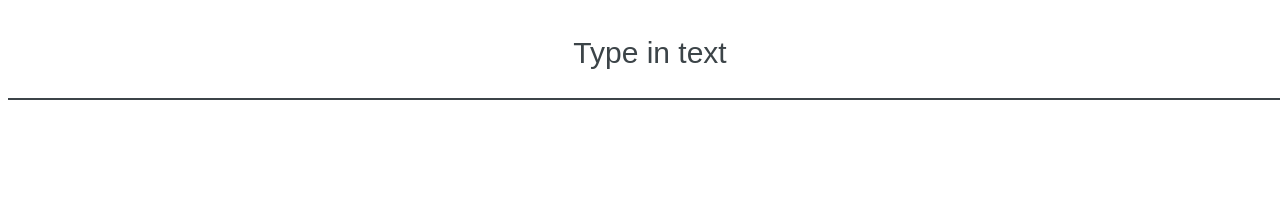
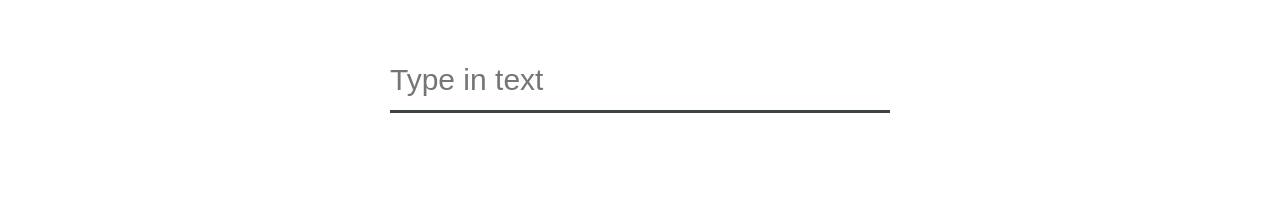
Before and after one commit to mxmlnsllmr/linkinator, a Gatsby site: page / in a window 1280 px wide. Built offline with nearby package versions, Linux system fonts and the light colour scheme; Gatsby itself is replaced by a stand-in of ours.

Commit message:
added sexy border-bottom for input

```diff
--- a/src/pages/index.js
+++ b/src/pages/index.js
@@ -1,36 +1,46 @@
 import React, { Component } from 'react'
 import styled from 'styled-components'
-import Link from 'gatsby-link'
 
 const WideInput = styled.input`
-    border: 0;
-    border-bottom: 2px solid #3c4448;
-    width: 100%;
-    font-size: 30px;
-    line-height: 35px;
-    height: 70px;
-    text-align: center;
-    padding: 10px;
-    background: transparent;
-    color: #3c4448;
-
-    &:focus {
-        outline: 0;
-        color: #3c4448;
-    }
-    &::placeholder {
-        color: #3c4448;
-    }
+  height: 60px;
+  width: 100%;
+  min-width: 100%;
+  padding: 0;
+  border-radius: 0;
+  line-height: 70px;
+  background-color: transparent;
+  color: #3c4448;
+  font-size: 30px;
+  border: none;
+  outline: none;
+  border-bottom: 3px solid #3c4448;
+  font-family: Roboto Slab, sans-serif;
 `
 
-const FormContainer = styled.form`
-    width: 100%;
+const HighlightInput = styled.span`
+  font-size: 30px;
+  line-height: 70px;
+  max-width: 100%;
+  border-top: 3px solid #E50064;
+  position: absolute;
+  left: 0;
+  bottom: 0;
+  height: 0;
+  color: transparent;
+  user-select: none;
+  overflow: hidden;
+  font-family: Roboto Slab, sans-serif;
 `
-
 
 const Wrapper = styled.div `
     display: flex;
     justify-content: center;
+`
+
+const InputWrapper = styled.div`
+  width: 500px;
+  margin: 50px auto;
+  position: relative;
 `
 const BigText = styled.h1 `
   font-size: 75px;
@@ -46,19 +56,22 @@ class IndexPage extends Component {
   }
 
   handleChange(event) {
-    this.setState({value: event.target.value});
+    const { value } = event.target;
+    this.setState({
+      value: value
+    });
   }
 
   render() {
+    const { value } = this.state;
     return(
         <div>
+          <InputWrapper>
+              <WideInput type="text" placeholder="Type in text" value={this.state.value} onChange={this.handleChange} />
+              <HighlightInput className='input-highlight'>{ value.replace(/ /g, "\u00a0") }</HighlightInput>
+          </InputWrapper>
             <Wrapper>
-                <FormContainer>
-                    <WideInput type="text" placeholder="Type in text" value={this.state.value} onChange={this.handleChange} />
-                </FormContainer>
-            </Wrapper>
-            <Wrapper>
-                <BigText>{this.state.value}</BigText>
+                <BigText>{value}</BigText>
             </Wrapper>
         </div>
     )
```
